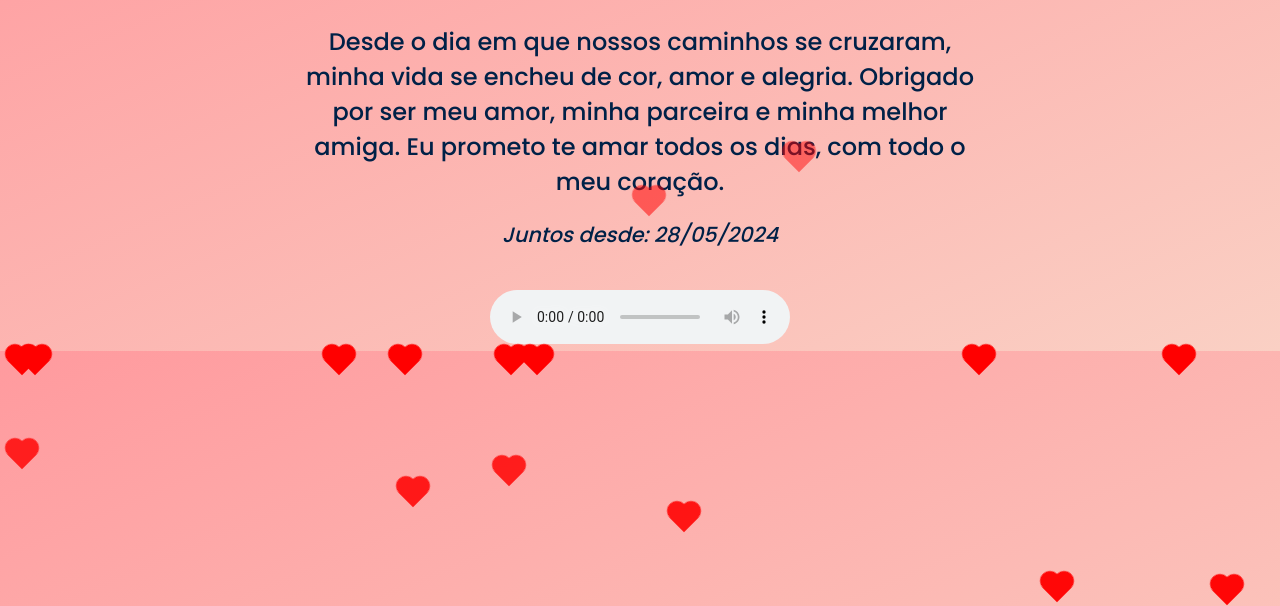
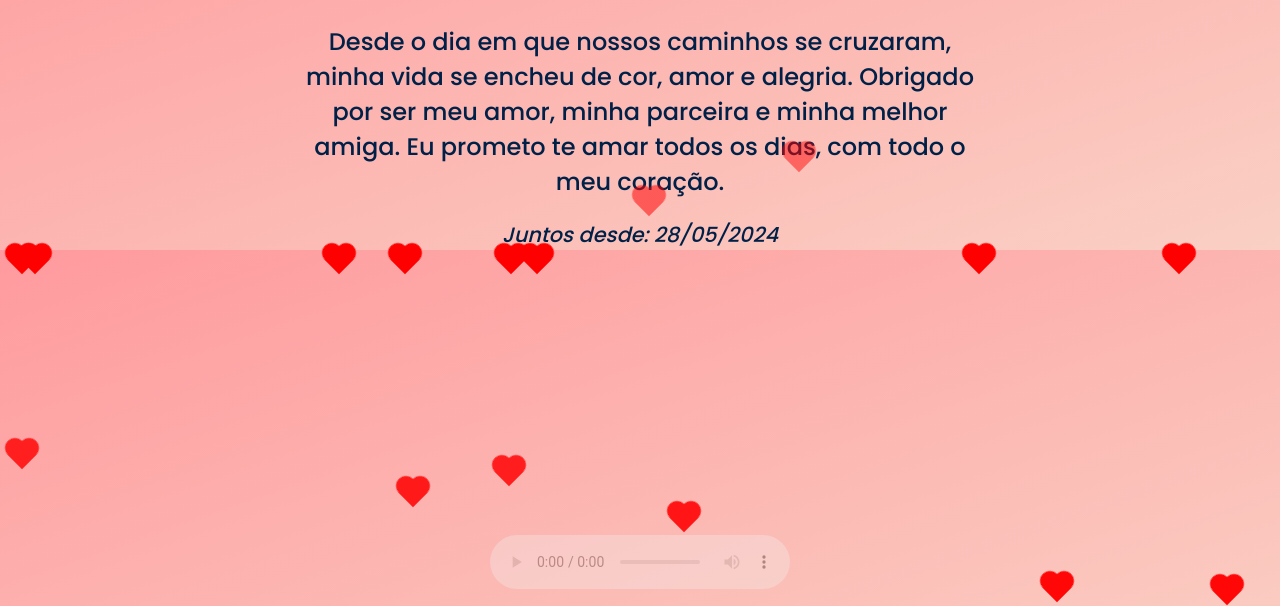
Before and after one commit to IzaccAzimov23/euteamo, a plain HTML site: page index.html in a window 1280 px wide. Shown: the part 194-800 px from the top of the page. Drawn offline with Linux system fonts and the light colour scheme.

Commit message:
Update index.html

```diff
--- a/index.html
+++ b/index.html
@@ -1,4 +1,3 @@
-
 <!DOCTYPE html>
 <html lang="pt-br">
 <head>
@@ -38,7 +37,22 @@
     }
 
     .audio-player {
-      margin-top: 40px;
+      position: fixed;
+      bottom: 10px;
+      left: 50%;
+      transform: translateX(-50%);
+      opacity: 0.3;
+      transition: opacity 0.3s;
+      z-index: 1000;
+    }
+
+    .audio-player:hover {
+      opacity: 0.9;
+    }
+
+    audio {
+      background: transparent;
+      border: none;
     }
 
     .hearts {
```
